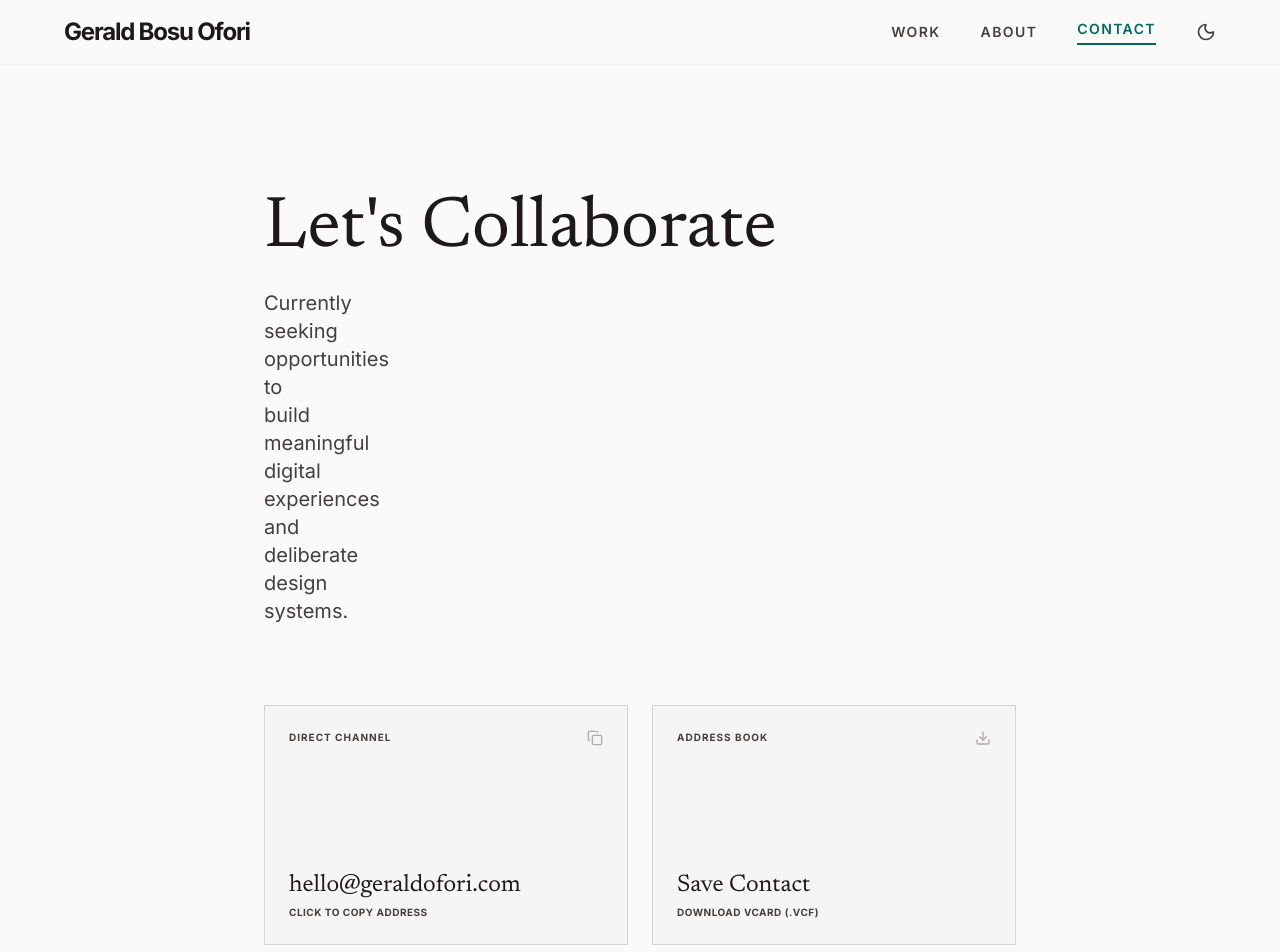
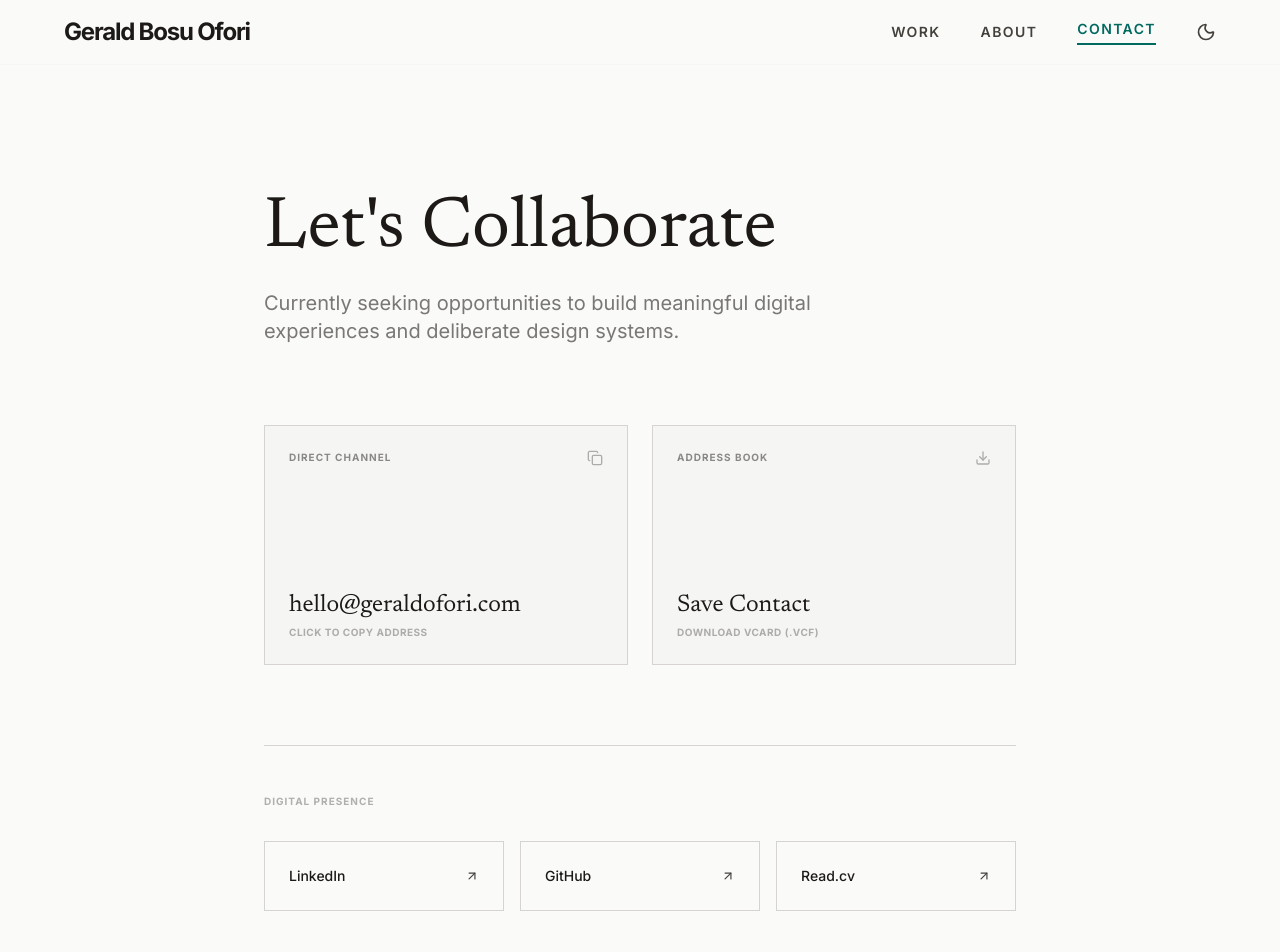
Before and after one commit to geraldofori/portfoliio, a Next.js app: page /contact in a window 1280 px wide. Shown: the top 952 px of the page. Built offline with nearby package versions, Linux system fonts and the light colour scheme.

Commit message:
style: refine UI typography and spacing with adjusted opacities and new prototype HTML document

```diff
--- a/app/about/page.tsx
+++ b/app/about/page.tsx
@@ -43,7 +43,7 @@ export default function About() {
                 System Architect
               </span>
               <h1 className="text-6xl font-headline mb-8">Gerald Bosu Ofori.</h1>
-              <p className="text-xl font-body text-on-surface-variant dark:text-dark-on-surface leading-relaxed italic mb-8">
+              <p className="text-xl font-body text-on-surface-variant dark:text-dark-on-surface leading-relaxed italic mb-8 opacity-80">
                 Engineering digital frameworks with structural integrity and cinematic precision. I
                 build systems that don&apos;t just function&mdash;they endure.
               </p>
@@ -71,7 +71,7 @@ export default function About() {
                   <h3 className="text-xs font-semibold uppercase tracking-widest mb-2 text-secondary dark:text-dark-primary">
                     {p.title}
                   </h3>
-                  <p className="text-on-surface-variant dark:text-dark-on-surface leading-relaxed text-sm">
+                  <p className="text-on-surface-variant dark:text-dark-on-surface leading-relaxed text-sm opacity-70">
                     {p.desc}
                   </p>
                 </div>
@@ -101,7 +101,7 @@ export default function About() {
             </div>
 
             <div className="space-y-4">
-              <h2 className="text-xs font-semibold uppercase tracking-widest text-on-surface-variant dark:text-dark-on-surface">
+              <h2 className="text-xs font-semibold uppercase tracking-widest text-on-surface-variant dark:text-dark-on-surface opacity-60">
                 Extracurricular Pursuits
               </h2>
               {pursuits.map((p) => (
--- a/app/contact/page.tsx
+++ b/app/contact/page.tsx
@@ -17,7 +17,7 @@ export default function Contact() {
         <h1 className="text-5xl md:text-7xl font-headline mb-6 text-on-surface dark:text-dark-on-surface">
           Let&apos;s Collaborate
         </h1>
-        <p className="text-xl text-on-surface-variant dark:text-dark-on-surface max-w-lg">
+        <p className="text-xl text-on-surface-variant dark:text-dark-on-surface max-w-[36rem] opacity-70">
           Currently seeking opportunities to build meaningful digital experiences and deliberate
           design systems.
         </p>
@@ -31,7 +31,7 @@ export default function Contact() {
           className="group border p-lg flex flex-col justify-between h-[240px] transition-all hover:translate-y-[-4px] hover:border-secondary bg-surface-container border-outline-variant dark:bg-[#221f1d] dark:border-[#3d4947]"
         >
           <div className="flex justify-between items-start">
-            <span className="text-[10px] font-bold uppercase tracking-widest text-on-surface-variant dark:text-dark-on-surface">
+            <span className="text-[10px] font-bold uppercase tracking-widest text-on-surface-variant dark:text-dark-on-surface opacity-60">
               Address Book
             </span>
             <Download
@@ -43,7 +43,7 @@ export default function Contact() {
             <h2 className="text-2xl font-headline mb-1 text-on-surface dark:text-dark-on-surface">
               Save Contact
             </h2>
-            <p className="text-[10px] uppercase font-bold tracking-wider text-on-surface-variant dark:text-dark-on-surface">
+            <p className="text-[10px] uppercase font-bold tracking-wider text-on-surface-variant dark:text-dark-on-surface opacity-40">
               Download vCard (.vcf)
             </p>
           </div>
@@ -51,7 +51,7 @@ export default function Contact() {
       </div>
 
       <section className="border-t border-outline-variant pt-xl mb-xxl">
-        <span className="text-[10px] font-bold uppercase tracking-widest text-on-surface-variant dark:text-dark-on-surface block mb-8">
+        <span className="text-[10px] font-bold uppercase tracking-widest text-on-surface-variant dark:text-dark-on-surface opacity-40 block mb-8">
           Digital Presence
         </span>
         <div className="grid grid-cols-1 md:grid-cols-3 gap-md">
--- a/app/page.tsx
+++ b/app/page.tsx
@@ -6,7 +6,7 @@ import archImg from "@/public/images/architecture.jpg"
 export default function Home() {
   return (
     <main className="max-w-[1200px] mx-auto px-lg pt-32 pb-xxl">
-      <section className="mb-xxl max-w-4xl">
+      <section className="mb-xxl max-w-[56rem]">
         <span className="text-xs font-semibold uppercase tracking-[0.2em] mb-4 block text-secondary dark:text-dark-primary">
           Software Engineer &amp; Designer
         </span>
@@ -14,7 +14,7 @@ export default function Home() {
           Building minimalist, high-performance systems for{" "}
           <span className="italic font-normal">deep thought</span>.
         </h1>
-        <p className="text-xl md:text-2xl font-body max-w-2xl mb-xl text-on-surface-variant dark:text-dark-on-surface">
+        <p className="text-xl md:text-2xl font-body max-w-[42rem] mb-xl text-on-surface-variant dark:text-dark-on-surface opacity-80">
           I specialize in crafting digital tools that prioritize intentionality over noise. Currently
           building at the intersection of aesthetic rigor and technical performance.
         </p>
@@ -47,7 +47,7 @@ export default function Home() {
               More about my approach <ArrowRight size={14} />
             </Link>
           </div>
-          <div className="aspect-[4/3] overflow-hidden rounded-sm grayscale hover:grayscale-0 transition-all duration-700 dark:opacity-40">
+          <div className="aspect-[4/3] overflow-hidden rounded-sm grayscale hover:grayscale-0 transition-all duration-700 opacity-90 dark:opacity-40">
             <Image
               src={archImg}
               alt="Brutalist Architecture"
--- a/app/projects/page.tsx
+++ b/app/projects/page.tsx
@@ -11,9 +11,9 @@ const projectImages = [citizenAppImg, myCreditScoreImg, nlcbcImg]
 export default function Projects() {
   return (
     <main className="max-w-[1200px] mx-auto px-lg pt-32 pb-xxl">
-      <header className="mb-xxl max-w-3xl">
+      <header className="mb-xxl max-w-[48rem]">
         <h1 className="text-5xl font-headline mb-lg">Selected Projects</h1>
-        <p className="text-lg text-on-surface-variant dark:text-dark-on-surface opacity-70 italic font-headline">
+        <p className="text-lg opacity-70 italic font-serif">
           A curation of digital frameworks, identity systems, and user interfaces designed with
           structural honesty.
         </p>
@@ -31,7 +31,7 @@ export default function Projects() {
                   {project.tag}
                 </span>
                 <h2 className="text-3xl font-headline mt-sm mb-md">{project.title}</h2>
-                <p className="text-on-surface-variant dark:text-dark-on-surface mb-lg max-w-lg leading-relaxed">
+                <p className="text-on-surface-variant dark:text-dark-on-surface mb-lg max-w-[32rem] leading-relaxed">
                   {project.desc}
                 </p>
                 <Link
@@ -47,7 +47,7 @@ export default function Projects() {
                 <Image
                   src={projectImages[i]}
                   alt={project.title}
-                  className="w-full h-full object-cover grayscale hover:grayscale-0 transition-transform duration-700 group-hover:scale-105"
+                  className="w-full h-full object-cover grayscale hover:grayscale-0 transition-all duration-700 group-hover:scale-105"
                 />
               </div>
             </div>
--- a/components/CopyEmail.tsx
+++ b/components/CopyEmail.tsx
@@ -19,7 +19,7 @@ export function CopyEmail() {
       className="group relative border p-lg flex flex-col justify-between h-[240px] cursor-pointer transition-all hover:translate-y-[-4px] bg-surface-container border-outline-variant dark:bg-[#221f1d] dark:border-[#3d4947]"
     >
       <div className="flex justify-between items-start">
-        <span className="text-[10px] font-bold uppercase tracking-widest text-on-surface-variant dark:text-dark-on-surface">
+        <span className="text-[10px] font-bold uppercase tracking-widest text-on-surface-variant dark:text-dark-on-surface opacity-60">
           Direct Channel
         </span>
         <Copy
@@ -31,7 +31,7 @@ export function CopyEmail() {
         <h2 className="text-2xl font-headline mb-1 text-on-surface dark:text-dark-on-surface">
           {EMAIL}
         </h2>
-        <p className="text-[10px] uppercase font-bold tracking-wider text-on-surface-variant dark:text-dark-on-surface">
+        <p className="text-[10px] uppercase font-bold tracking-wider text-on-surface-variant dark:text-dark-on-surface opacity-40">
           Click to copy address
         </p>
       </div>
```
